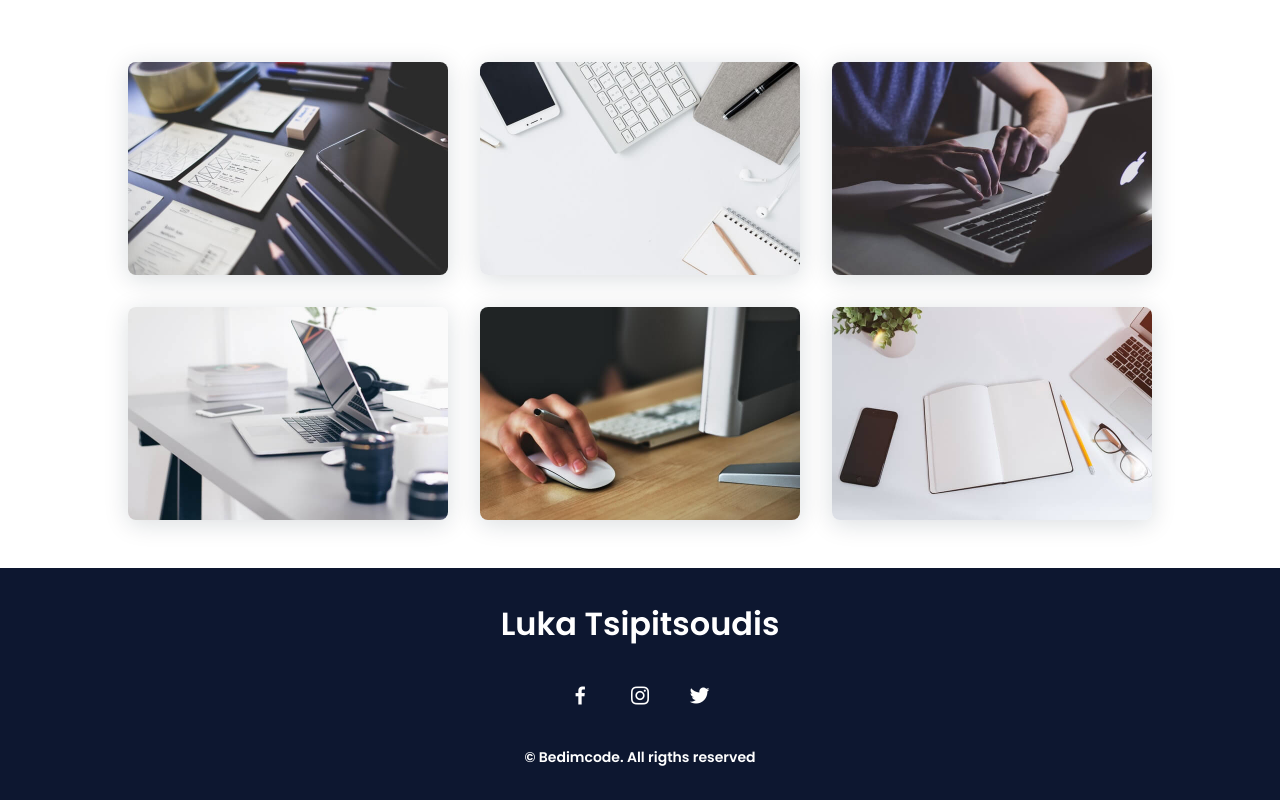
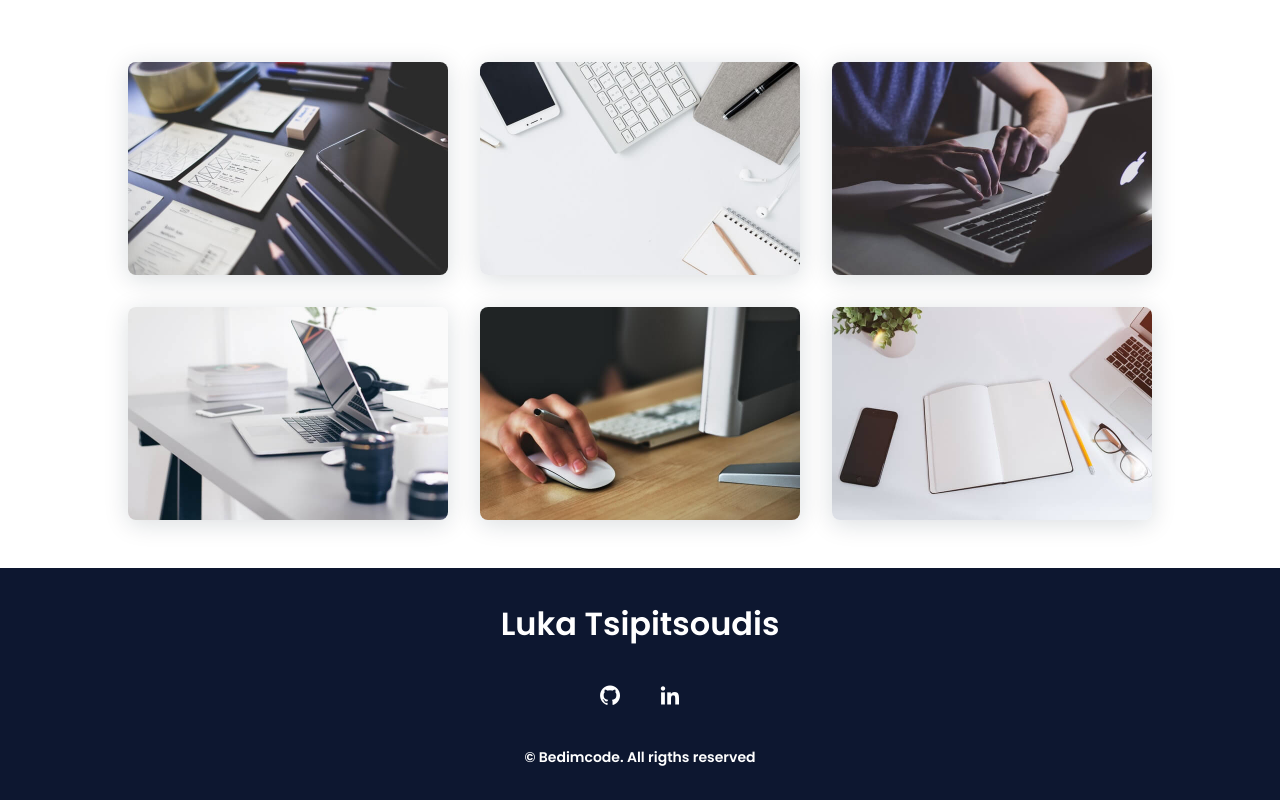
Before and after one commit to tsipiluka/PersonalPortfolio, a website: page frontend/index.html in a window 1280 px wide. Shown: the part 2195-2995 px from the top of the page. Drawn offline with nearby package versions, Linux system fonts and the light colour scheme.

Commit message:
add links in footer

```diff
--- a/frontend/index.html
+++ b/frontend/index.html
@@ -186,9 +186,9 @@
     <footer class="footer">
         <p class="footer__title">Luka Tsipitsoudis</p>
         <div class="footer__social">
-            <a href="#" class="footer__icon"><i class='bx bxl-facebook'></i></a>
-            <a href="#" class="footer__icon"><i class='bx bxl-instagram'></i></a>
-            <a href="#" class="footer__icon"><i class='bx bxl-twitter'></i></a>
+            <a href="https://github.com/tsipiluka" class="footer__icon"><i class='bx bxl-github'></i></a>
+            <a href="https://www.linkedin.com/in/luka-tsipitsoudis-3b34321b8/" class="footer__icon"><i
+                    class='bx bxl-linkedin'></i></a>
         </div>
         <p class="footer__copy">&#169; Bedimcode. All rigths reserved</p>
     </footer>
```
